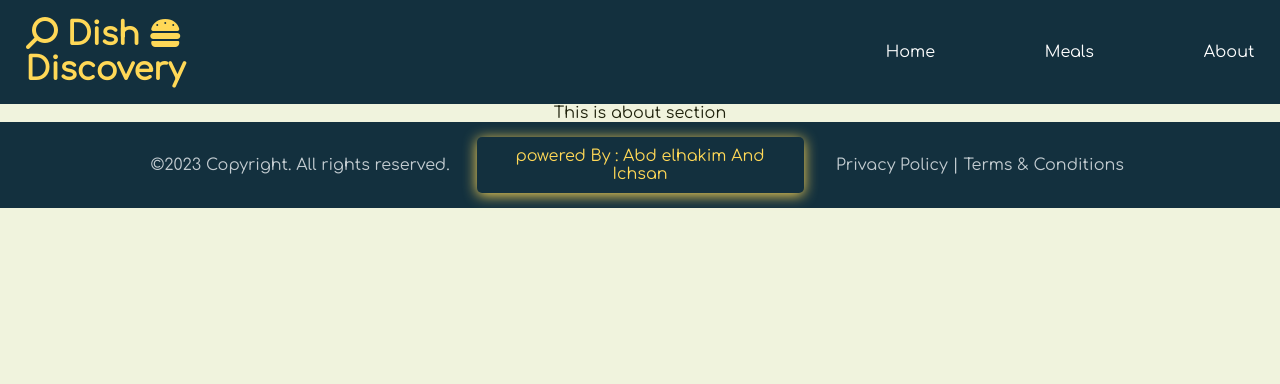
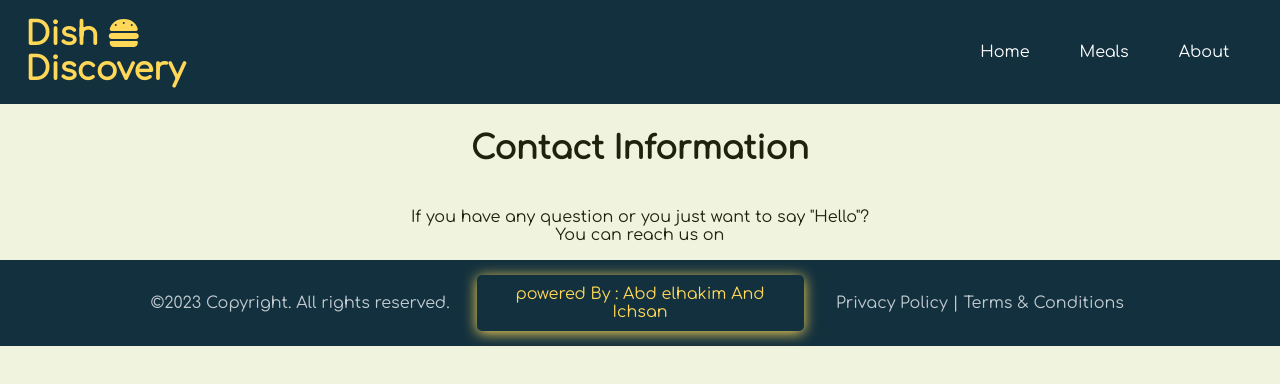
Before and after one commit to ichsansandy/dishdiscovery-capstone-microverse, a website built with webpack: page src/index.html in a window 1280 px wide. Both pictures are taken after a click on the link "About". Built offline with nearby package versions, Linux system fonts and the light colour scheme; no server answers.

Commit message:
Adding about page

```diff
--- a/src/index.html
+++ b/src/index.html
@@ -11,9 +11,6 @@
     <header>
       <nav>
         <h1>
-          <span>
-            <i class="fas fa-magnifying-glass fa-rotate-90"></i>
-          </span>
           Dish
           <span>
             <i class="fa-solid fa-burger"></i>
@@ -45,11 +42,18 @@
     </header>
     <main>
       <section class="home-section" data-visible="true">
-        <h1 class="home-title text-center">Discover your favorite food here</h1>
+        <h1 class="section-title text-center">Discover your favorite food here</h1>
         <div class="home-wrapper"></div>
       </section>
       <section class="meals-section" data-visible="false">This is meals section</section>
-      <section class="about-section" data-visible="false">This is about section</section>
+      <section class="about-section" data-visible="false">
+        <h1 class="section-title text-center">Contact Information</h1>
+        <p class="text-center">
+          If you have any question or you just want to say "Hello"? <br />
+          You can reach us on
+        </p>
+        <div class="contact-wrapper"></div>
+      </section>
     </main>
     <footer class="footer pd-y" id="footer" style="display: grid">
       <div class="container">
--- a/src/style.css
+++ b/src/style.css
@@ -27,7 +27,7 @@ nav {
 
 h1 {
   color: var(--primary-color);
-  font-size: xx-large;
+  font-size: x-large;
 }
 
 .hamburger {
@@ -121,10 +121,6 @@ section[data-visible='false'] {
   display: none;
 }
 
-.home-title {
-  color: var(--text-color);
-}
-
 .home-section,
 .meals-section,
 .about-section,
@@ -174,6 +170,7 @@ section[data-visible='false'] {
   display: flex;
   gap: 5px;
   justify-content: center;
+  flex-wrap: wrap;
   width: 80%;
   font-size: 0.5rem;
 }
@@ -232,6 +229,10 @@ footer .last > div:nth-child(2) {
 }
 
 @media only screen and (min-width: 768px) {
+  h1 {
+    font-size: xx-large;
+  }
+
   .hamburger {
     display: none;
   }
@@ -240,25 +241,25 @@ footer .last > div:nth-child(2) {
     display: flex;
     justify-content: space-between;
     align-items: center;
-    width: 30%;
   }
 
   .desktop-nav-list li {
     list-style: none;
   }
 
-  .desktop-nav-list li a {
+  .desktop-nav-list li:hover,
+  .desktop-nav-list li:hover > a,
+  .desktop-nav-list li:focus {
+    background-color: var(--background-color);
+    color: var(--text-color);
     text-decoration: none;
-    color: #fff;
     cursor: pointer;
   }
 
-  .desktop-nav-list li a:hover {
-    color: var(--primary-color);
-  }
-
-  .desktop-nav-list li a:focus {
-    color: var(--primary-color);
+  .desktop-nav-list li a {
+    color: #fff;
+    padding: 20px 25px;
+    border-radius: 12px;
   }
 
   .home-wrapper {
@@ -295,6 +296,10 @@ footer .last > div:nth-child(2) {
 }
 
 /* utility class */
+.section-title {
+  color: var(--text-color);
+}
+
 .small-rounded {
   border-radius: 8px;
 }
```
